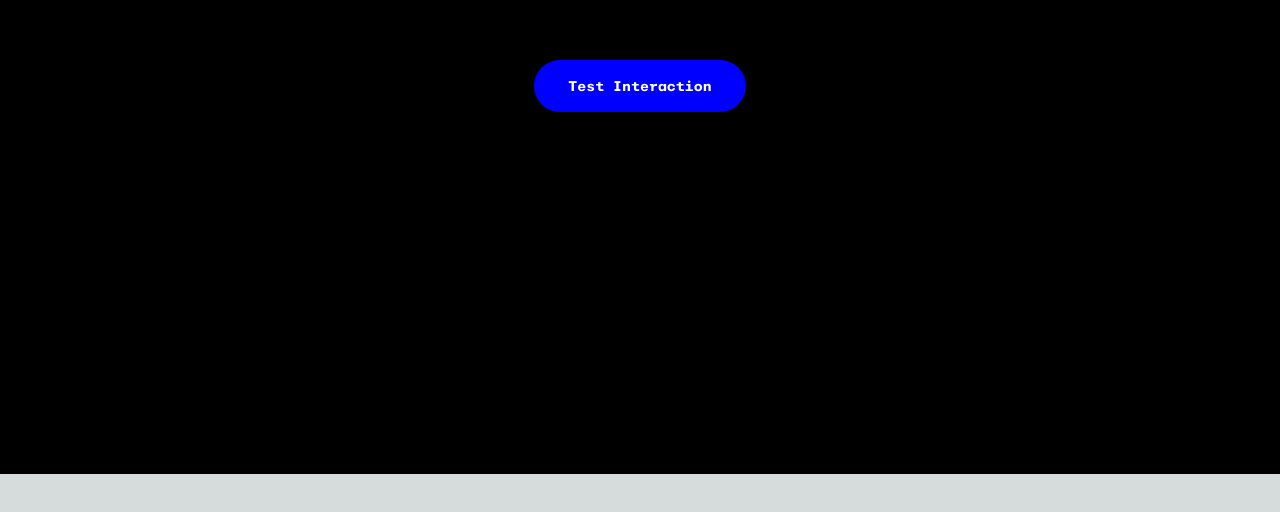
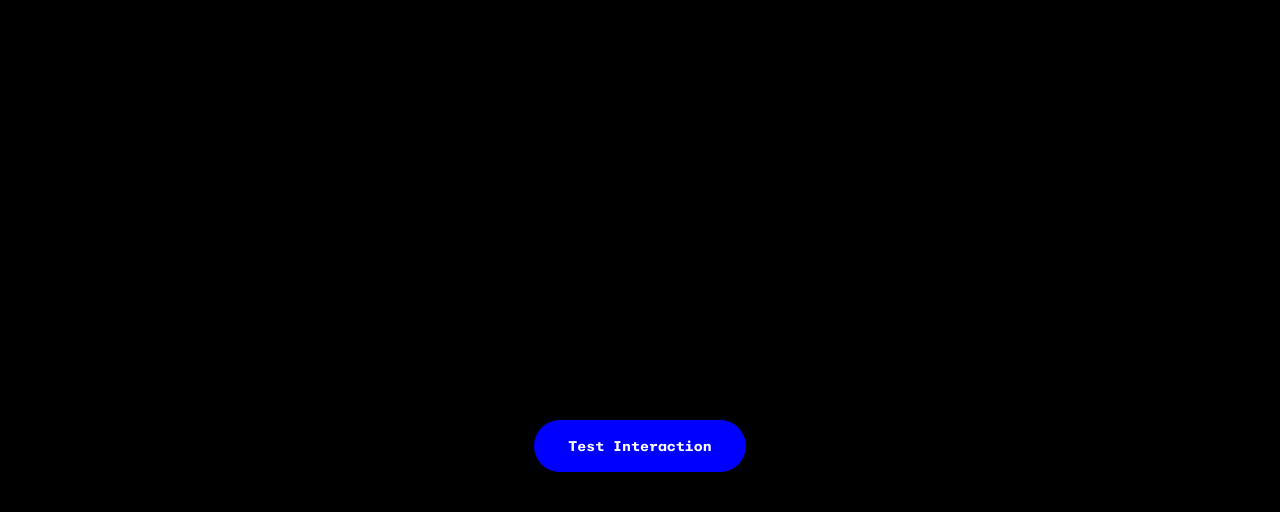
Before and after one commit to aayushhk/pizzaflow, a Next.js app: page / in a window 1280 px wide. Shown: the part 326-838 px from the top of the page. Before the commit the page ends 800 px from the top, so only its background shows below. Built offline with nearby package versions, Linux system fonts and the light colour scheme; what simli-client would draw is missing.

Commit message:
Update SimliOpenAI.tsx

```diff
--- a/app/SimliOpenAI.tsx
+++ b/app/SimliOpenAI.tsx
@@ -6,10 +6,14 @@ import cn from "./utils/TailwindMergeAndClsx";
 import IconExit from "@/media/IconExit";
 import IconSparkleLoader from "@/media/IconSparkleLoader";
 import { on } from "events";
+import VideoPopupPlayer from "./Components/video-player";
+
+
+
 
 interface SimliOpenAIProps {
   simli_faceid: string;
-  openai_voice: "alloy"|"ash"|"ballad"|"coral"|"echo"|"sage"|"shimmer"|"verse";
+  openai_voice: "ash";
   openai_model: string;
   initialPrompt: string;
   onStart: () => void;
@@ -34,6 +38,8 @@ const SimliOpenAI: React.FC<SimliOpenAIProps> = ({
   const [error, setError] = useState("");
   const [isRecording, setIsRecording] = useState(false);
   const [userMessage, setUserMessage] = useState("...");
+  const [showPopup, setShowPopup] = useState(false);
+  const [videoName, setVideoName] = useState<string | null>(null);
 
   // Refs for various components and states
   const videoRef = useRef<HTMLVideoElement>(null);
@@ -105,7 +111,7 @@ const SimliOpenAI: React.FC<SimliOpenAIProps> = ({
           },
         },
         async ({ query }: { query: string }) => {
-          const result = await fetch("https://app.holoagent.ai/query", {
+          const result = await fetch("http://localhost:5000/query", {
             method: "POST",
             headers: {
               "Content-Type": "application/json",
@@ -114,6 +120,9 @@ const SimliOpenAI: React.FC<SimliOpenAIProps> = ({
           });
 
           const json = await result.json();
+          setVideoName("https://faceaqses.s3.us-east-1.amazonaws.com/roboedge/ra_100_centre.mp4");
+          setShowPopup(true);
+
           return json;
         }
       );
@@ -438,16 +447,52 @@ const SimliOpenAI: React.FC<SimliOpenAIProps> = ({
     }
   }, []);
 
+
   return (
     <>
+      {/* Fullscreen Background Video Layer */}
+      {isAvatarVisible && videoName && (
+        <video
+          src={`${videoName}`}
+          autoPlay
+          onEnded={() => setVideoName(null)}
+          className="fixed inset-0 z-40 w-full h-full object-cover transition-all duration-700 ease-in-out"
+        />
+      )}
+
+      {/* Avatar Wrapper - Responsive Stage */}
       <div
-        className={`transition-all duration-300 ${
-          showDottedFace ? "h-0 overflow-hidden" : "h-auto"
-        }`}
+        className={cn(
+          "transition-all duration-700 ease-in-out z-50",
+          isAvatarVisible && videoName
+            ? "fixed bottom-4 right-4 w-[400px] h-[400px] bg-black/10 rounded-xl flex items-center justify-center overflow-hidden shadow-xl"
+            : "flex justify-center items-center h-[calc(100vh-150px)] w-full relative"
+        )}
+      >
+        <div
+          className={cn(
+            "transition-transform duration-700 ease-in-out",
+            isAvatarVisible && videoName
+              ? "scale-75 origin-center"
+              : "scale-100"
+          )}
         >
           <VideoBox video={videoRef} audio={audioRef} />
         </div>
-      <div className="flex flex-col items-center">
+      </div>
+
+      {/* Close Button for Video */}
+      {isAvatarVisible && videoName && (
+        <button
+          onClick={() => setVideoName(null)}
+          className="fixed top-4 right-4 text-white bg-black/50 hover:bg-black rounded-full px-3 py-1 text-xl z-50 transition-all duration-300"
+        >
+          ✕
+        </button>
+      )}
+
+      {/* Interaction Buttons */}
+      <div className="flex flex-col items-center z-10 relative">
         {!isAvatarVisible ? (
           <button
             onClick={handleStart}
@@ -466,24 +511,27 @@ const SimliOpenAI: React.FC<SimliOpenAIProps> = ({
             )}
           </button>
         ) : (
-          <>
-            <div className="flex items-center gap-4 w-full">
+          <div className="flex items-center gap-4 w-full mt-4">
             <button
-                onClick={handleStop}
-                className={cn(
-                  "mt-4 group text-white flex-grow bg-red hover:rounded-sm hover:bg-white h-[52px] px-6 rounded-[100px] transition-all duration-300"
-                )}
+              onClick={() => {
+                handleStop();
+                setVideoName(null);
+              }}
+              className="group text-white flex-grow bg-red hover:rounded-sm hover:bg-white h-[52px] px-6 rounded-[100px] transition-all duration-300"
             >
               <span className="font-abc-repro-mono group-hover:text-black font-bold w-[164px] transition-all duration-300">
                 Stop Interaction
               </span>
             </button>
           </div>
-          </>
         )}
       </div>
     </>
   );
+
+
+
+
 };
 
 export default SimliOpenAI;
```
Lines whose indentation alone changed are shown as unchanged.
